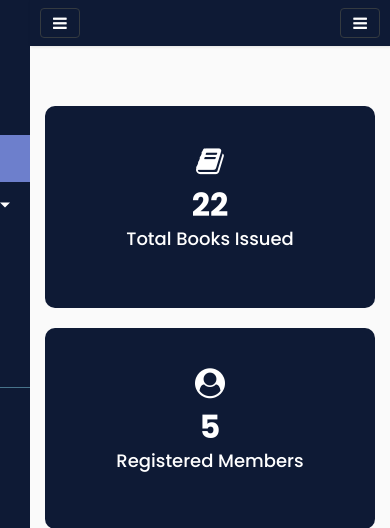
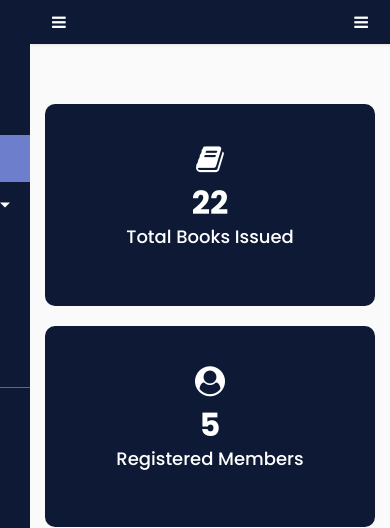
Before and after one commit to Nishant-nj2000/Library_Management, a Flask app: page / in a window 390 px wide. Shown: the top 528 px of the page. Run offline with Flask 2, Linux system fonts and the light colour scheme; data comes from the database, SQL or seed files in the repository; some libraries are stand-ins or nearby versions.

Commit message:
Update parent.html

```diff
--- a/template/parent.html
+++ b/template/parent.html
@@ -61,10 +61,10 @@
                 <nav class="navbar navbar-expand-lg navbar-light">
                     <div class="container-fluid">
 
-                        <button type="button" id="sidebarCollapse" class="btn btn-dark" style="background-color: #0e1a35;">
+                        <button type="button" id="sidebarCollapse" class="btn btn-dark" style="background-color: #0e1a35; border: 0px;">
                             <i class="fa fa-bars"></i>
                         </button>
-                        <button style="background-color: #0e1a35;" class="btn btn-dark d-inline-block d-lg-none ml-auto" type="button" data-toggle="collapse" data-target="#navbarSupportedContent" aria-controls="navbarSupportedContent" aria-expanded="false" aria-label="Toggle navigation">
+                        <button style="background-color: #0e1a35; border: 0px;" class="btn btn-dark d-inline-block d-lg-none ml-auto" type="button" data-toggle="collapse" data-target="#navbarSupportedContent" aria-controls="navbarSupportedContent" aria-expanded="false" aria-label="Toggle navigation">
                             <i class="fa fa-bars"></i>
                         </button>
 
```
